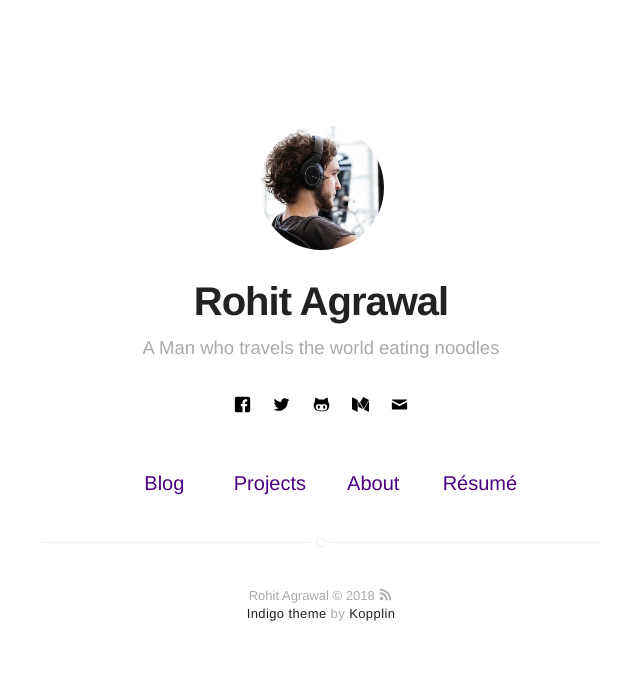
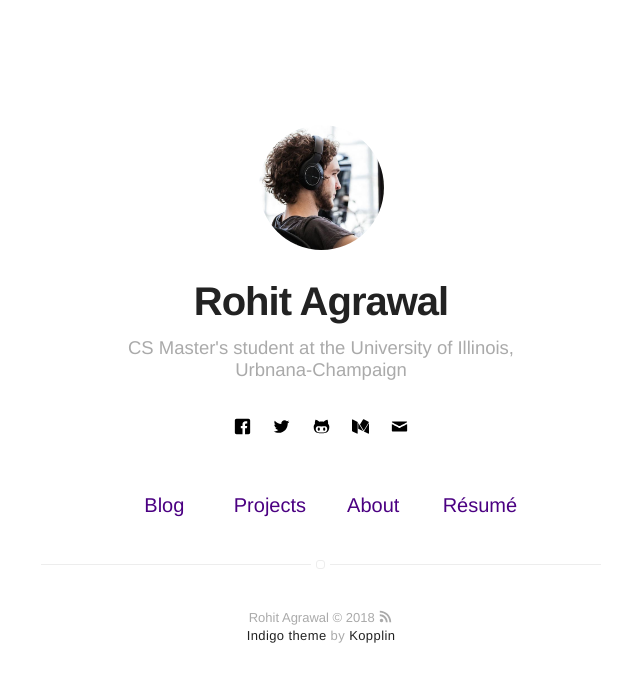
Before and after one commit to rohitagr7/rohitagr7.github.io, a Jekyll site: the page built from index.html, in a window 1280 px wide. Shown: the top 682 px of the page, without its empty margins (319-959 px from the left). Built offline with Jekyll 4.4.1, drawn with Linux system fonts in a browser that asks for light colours.

Commit message:
Update _config.yml

```diff
--- a/_config.yml
+++ b/_config.yml
@@ -1,6 +1,6 @@
 # main text of home
 name: Rohit Agrawal
-bio: A Man who travels the world eating noodles
+bio: CS Master's student at the University of Illinois, Urbnana-Champaign
 
 # twitter summary info
 description: A blog about technology and stuff related
@@ -16,7 +16,7 @@ resume: true
 resume-external: true
 resume-url: https://google.com/?q=my+resume
 
-url: https://koppl.in/indigo
+url: https://rohitagr7.github.io
 # your url: http://USERNAME.github.io
 
 permalink: /:title/
```
